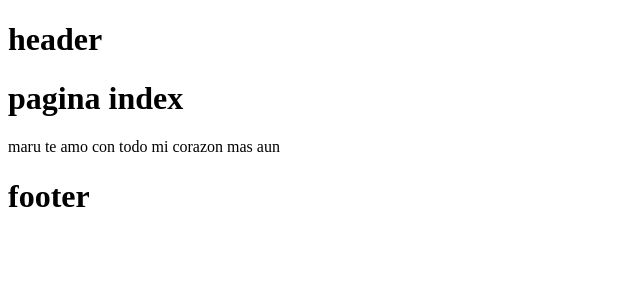
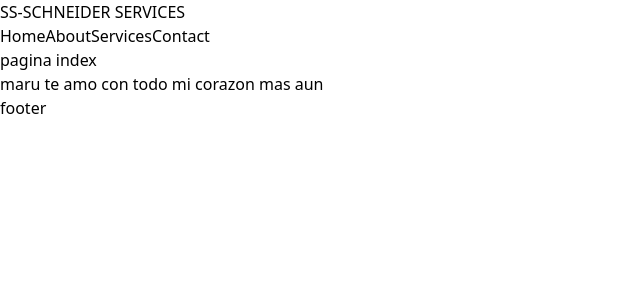
Before and after one commit to Seriousfighter/SS-SchneiderSolutions, a Nuxt app: page / in a window 1280 px wide. Shown: the top 300 px of the page, without its empty margins (0-640 px from the left). Built offline with nearby package versions, Linux system fonts and the light colour scheme.

Commit message:
added tailwind

```diff
--- /dev/null
+++ b/assets/css/main.css
@@ -0,0 +1 @@
+@import "tailwindcss";
--- a/components/headerlayout.vue
+++ b/components/headerlayout.vue
@@ -1,11 +1,25 @@
 <template>
   <div>
-    <h1>header</h1>
+    <div>
+      <h1>SS-SCHNEIDER SERVICES</h1>
+    </div>
+    <div>
+      <nav>
+        <navLink :page="home">Home</navLink>
+        <navLink :page="about">About</navLink>
+        <navLink :page="services">Services</navLink>
+        <navLink :page="contact">Contact</navLink>
+      </nav>
+    </div>
   </div>
 </template>
 
 <script lang="ts" setup>
-
+// Define the page routes
+const home = "/"
+const about = "/about"
+const services = "/services"
+const contact = "/contact"
 </script>
 
 <style>
--- /dev/null
+++ b/components/navLink.vue
@@ -0,0 +1,17 @@
+<template>
+  <NuxtLink :to="page"
+  class="
+  ">
+    <slot></slot>
+  </NuxtLink>
+</template>
+
+<script lang="ts" setup>
+  const props = defineProps<{
+    page: string
+  }>()
+</script>
+
+<style>
+
+</style>
--- a/nuxt.config.ts
+++ b/nuxt.config.ts
@@ -1,5 +1,11 @@
-// https://nuxt.com/docs/api/configuration/nuxt-config
+import tailwindcss from "@tailwindcss/vite";
 export default defineNuxtConfig({
-  compatibilityDate: '2024-11-01',
-  devtools: { enabled: true }
-})
+  compatibilityDate: "2024-11-01",
+  devtools: { enabled: true },
+  css: ['~/assets/css/main.css'],
+  vite: {
+    plugins: [
+      tailwindcss(),
+    ],
+  },
+});
--- a/package.json
+++ b/package.json
@@ -10,7 +10,9 @@
     "postinstall": "nuxt prepare"
   },
   "dependencies": {
+    "@tailwindcss/vite": "^4.0.13",
     "nuxt": "^3.15.4",
+    "tailwindcss": "^4.0.13",
     "vue": "latest",
     "vue-router": "latest"
   },
--- /dev/null
+++ b/pages/about.vue
@@ -0,0 +1,13 @@
+<template>
+  <div>
+
+  </div>
+</template>
+
+<script lang="ts" setup>
+
+</script>
+
+<style>
+
+</style>
--- /dev/null
+++ b/pages/contact.vue
@@ -0,0 +1,13 @@
+<template>
+  <div>
+
+  </div>
+</template>
+
+<script lang="ts" setup>
+
+</script>
+
+<style>
+
+</style>
--- /dev/null
+++ b/pages/services.vue
@@ -0,0 +1,13 @@
+<template>
+  <div>
+
+  </div>
+</template>
+
+<script lang="ts" setup>
+
+</script>
+
+<style>
+
+</style>
```
Also changed, not shown: 1 other file (tests, documents, lock files or other folders).
